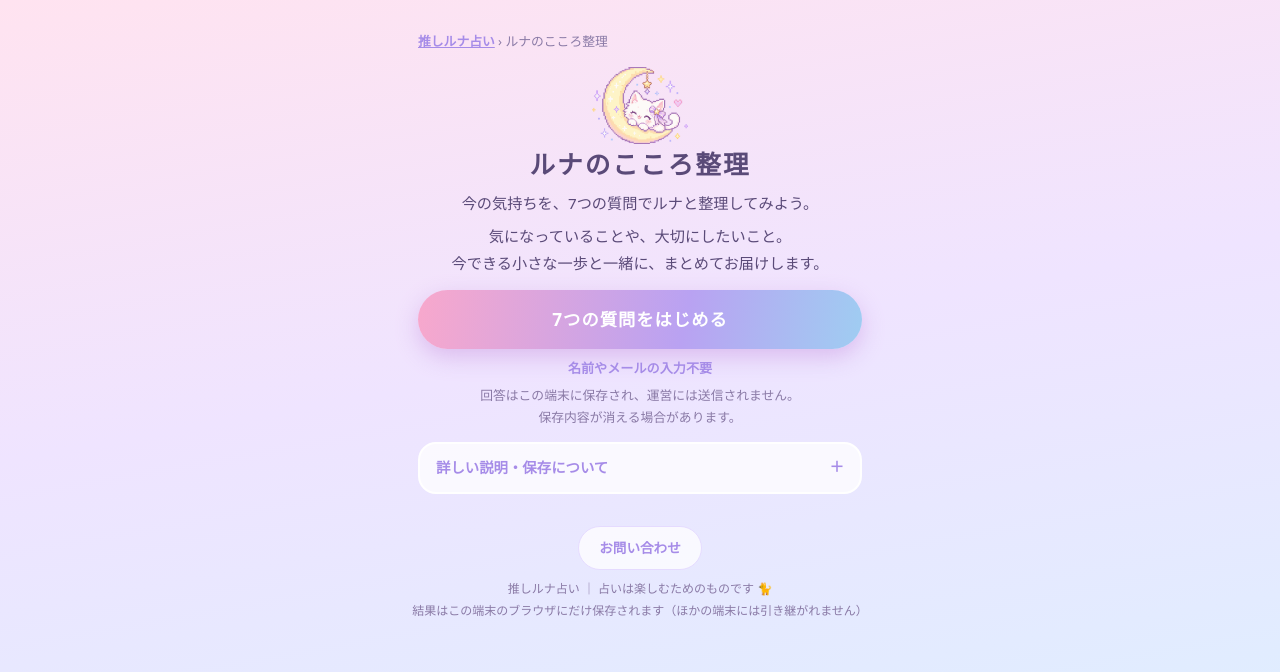
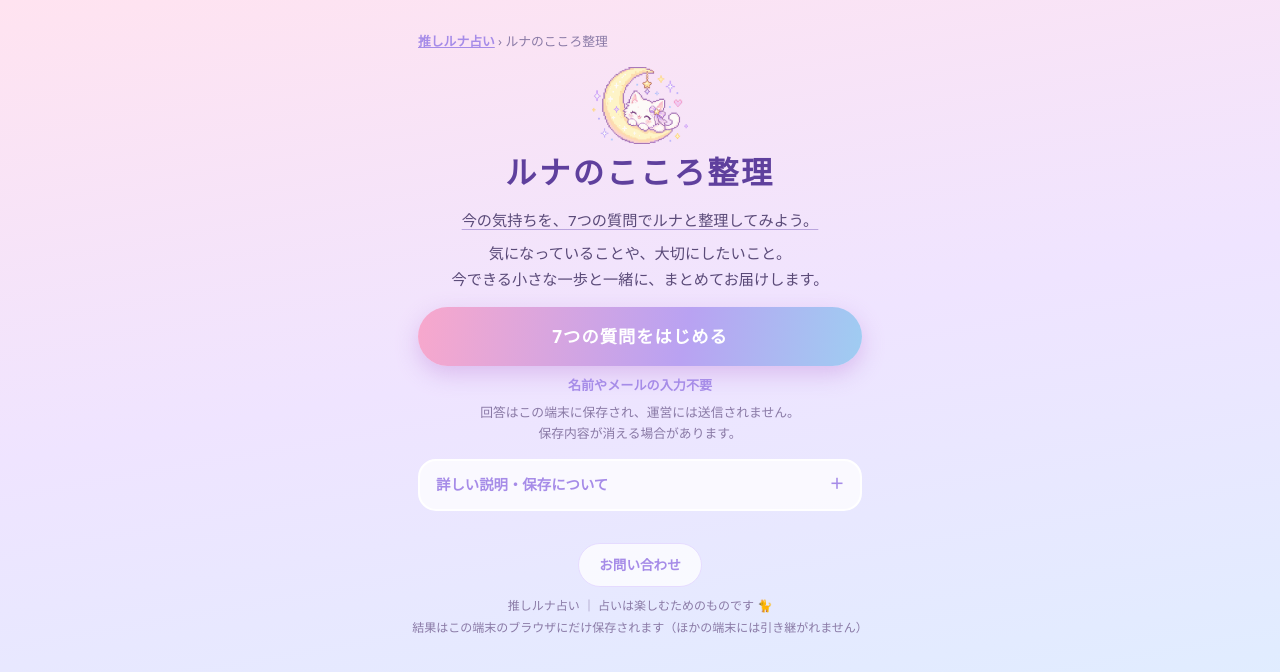
Before and after one commit to s4gws9hp5-mush/oshi-luna-fortune, a plain HTML site: page heart/index.html in a window 1280 px wide. Drawn offline with Linux system fonts and the light colour scheme.

Commit message:
Emphasize heart introduction title and underline its lead

```diff
--- a/css/heart.css
+++ b/css/heart.css
@@ -8,8 +8,9 @@
 /* 開始前：スマホの最初の画面で、開始（または続きから）のボタンまで見えるように詰める */
 .h-intro { text-align: center; }
 .h-intro-art { width: min(96px, 26vw); margin: 0 auto 2px; }
-.h-intro-title { font-size: clamp(1.35rem, 6.4vw, 1.6rem); }
+.h-intro-title { margin: 6px 0 12px; font-size: clamp(1.6rem, 7.2vw, 1.95rem); font-weight: 800; line-height: 1.45; color: #5f409d; }
 .h-intro-lead { margin: 6px 0 0; font-size: 0.95rem; line-height: 1.75; }
+#h-intro-lead .h-phrase { text-decoration: underline; text-decoration-color: #baa5dd; text-decoration-thickness: 1px; text-underline-offset: 0.22em; text-decoration-skip-ink: auto; }
 .h-intro .h-resume { margin: 14px 0 0; }
 .h-intro .h-start { margin-top: 14px; }
 .h-start[hidden] { display: none; }
```
